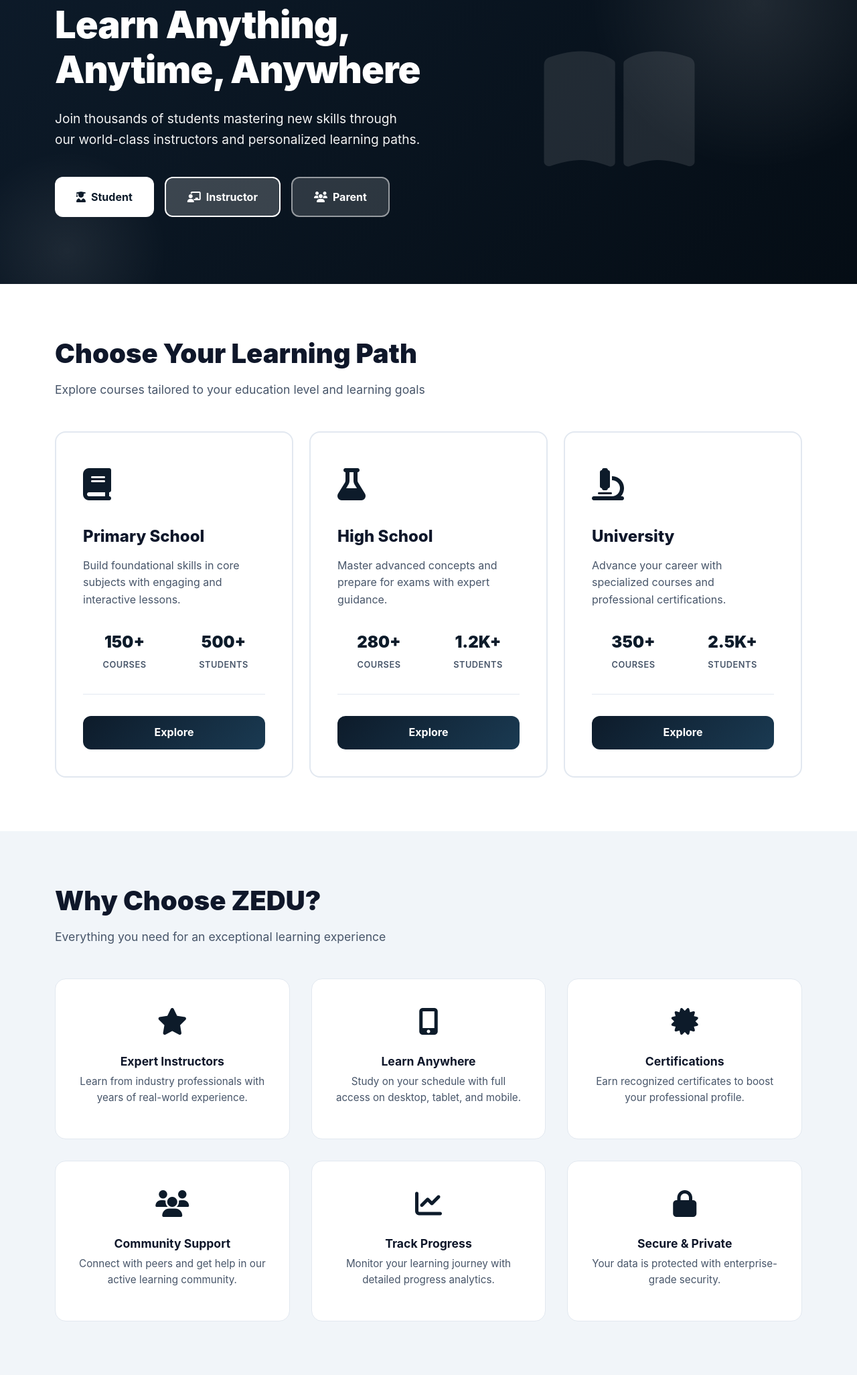
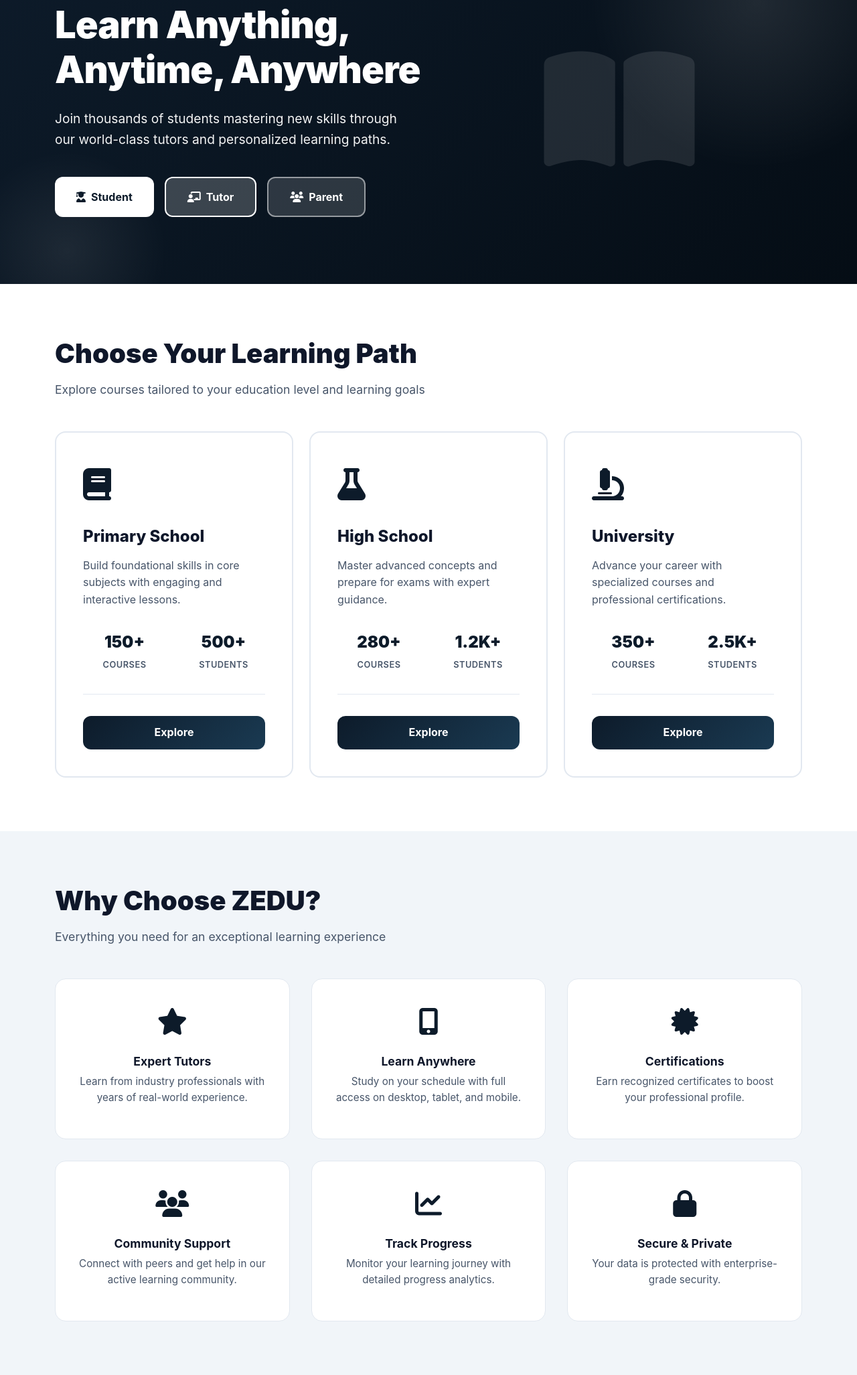
Before and after one commit to TKay25/ZEDU, a Flask app: page / in a window 1280 px wide. Shown: the part 181-2234 px from the top of the page at 67% size. Run offline with Flask 3, Linux system fonts and the light colour scheme; some libraries are stand-ins or nearby versions.

Commit message:
Update index_new.html

```diff
--- a/templates/index_new.html
+++ b/templates/index_new.html
@@ -584,13 +584,13 @@
             <div class="row align-items-center">
                 <div class="col-lg-6 hero-content">
                     <h1>Learn Anything, Anytime, Anywhere</h1>
-                    <p>Join thousands of students mastering new skills through our world-class instructors and personalized learning paths.</p>
+                    <p>Join thousands of students mastering new skills through our world-class tutors and personalized learning paths.</p>
                     <div class="hero-buttons">
                         <button class="btn btn-student" data-user-type="student" data-bs-toggle="modal" data-bs-target="#signupModal">
                             <i class="fas fa-user-graduate"></i> Student
                         </button>
                         <button class="btn btn-tutor" data-user-type="tutor" data-bs-toggle="modal" data-bs-target="#signupModal">
-                            <i class="fas fa-chalkboard-user"></i> Instructor
+                            <i class="fas fa-chalkboard-user"></i> Tutor
                         </button>
                         <button class="btn btn-parent" data-user-type="parent" data-bs-toggle="modal" data-bs-target="#signupModal">
                             <i class="fas fa-users"></i> Parent
@@ -690,7 +690,7 @@
                     <div class="feature-icon">
                         <i class="fas fa-star"></i>
                     </div>
-                    <h4>Expert Instructors</h4>
+                    <h4>Expert Tutors</h4>
                     <p>Learn from industry professionals with years of real-world experience.</p>
                 </div>
                 <div class="feature-card">
@@ -1054,10 +1054,10 @@
                                     <option value="university">University</option>
                                 </select>
                             </div>
-                        </div>
-                        <div class="mb-3">
-                            <label class="form-label">WhatsApp Number (Optional)</label>
-                            <input type="tel" class="form-control" id="whatsapp" placeholder="+1 (555) 000-0000">
+                            <div class="col-md-6">
+                                <label class="form-label">WhatsApp Number (Optional)</label>
+                                <input type="tel" class="form-control" id="whatsapp" placeholder="+1 (555) 000-0000">
+                            </div>
                         </div>
                         <button type="submit" class="btn btn-primary-custom w-100">Create Account</button>
                     </form>
```
